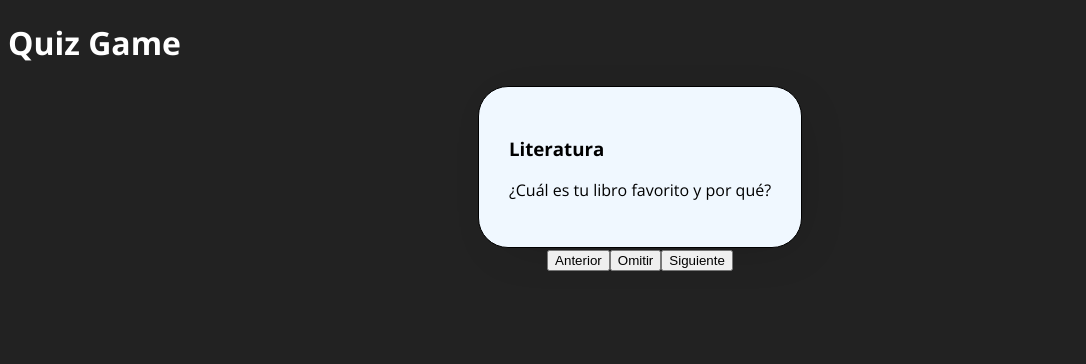
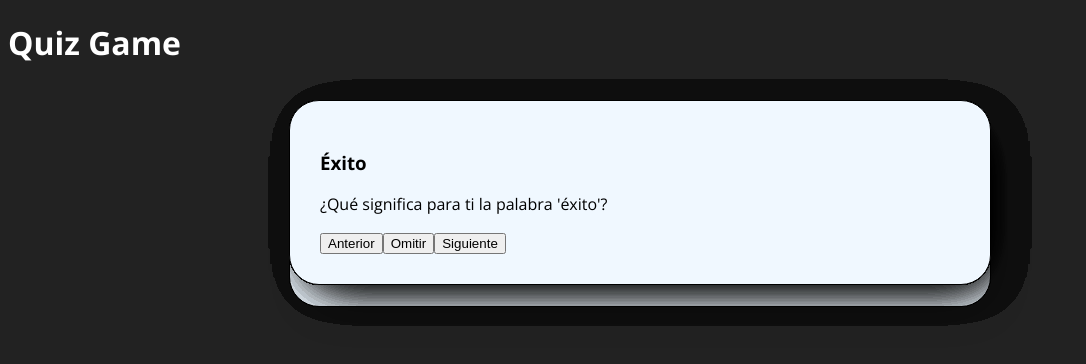
Before and after one commit to francobalich/QuizGame, a React (Vite) app: page /game in a window 1280 px wide. Shown: the top 364 px of the page, without its empty margins (0-1086 px from the left). Built offline with nearby package versions, Linux system fonts and the light colour scheme.

Commit message:
Change: Move function to cards

```diff
--- a/src/components/Card/Card.css
+++ b/src/components/Card/Card.css
@@ -7,12 +7,21 @@
   -webkit-box-shadow: 10px 10px 50px -21px rgba(0, 0, 0, 0.26);
   -moz-box-shadow: 10px 10px 50px -21px rgba(0, 0, 0, 0.26);
   color: black;
-  max-width: 800px;
+  width: 50vw;
+  min-height: 15vh;
   transition: transform ease .5s;
+  position:absolute;
+  top: 100px;
 }
 .cardToLeft{
-  transform: translateX(-50vh);
+  transform: translateX(-110vw);
 }
 .cardToRight{
-  transform: translateX(50vh);
+  transform: translateX(110vw);
 }
+.cardToBottom{
+  transform: translateY(110vh);
+}
+.hidden{
+  display: none;
+}
--- a/src/components/Card/Card.jsx
+++ b/src/components/Card/Card.jsx
@@ -1,10 +1,29 @@
+import { useState } from 'react'
 import './Card.css'
 
-export const Card = ({title="Title",text="-",animation}) => {
+export const Card = ({title="Title",text="-"}) => {
+  const [animation, setAnimation] = useState('')
+  const handlePrevius = () => {
+    setAnimation('cardToLeft')
+    setTimeout(() => {setAnimation('hidden') }, 1000)
+  }
+  const handleOmit = () => {
+    setAnimation('cardToBottom')
+    setTimeout(() => {setAnimation('hidden') }, 1000)
+  }
+  const handleNext = () => {
+    setAnimation('cardToRight')
+    setTimeout(() => {setAnimation('hidden') }, 1000)
+  }
   return (
     <div className={`card ${animation}`}>
       <h3>{title}</h3>
       <p>{text}</p>
+      <div>
+        <button onClick={handlePrevius}>Anterior</button>
+        <button onClick={handleOmit}>Omitir</button>
+        <button onClick={handleNext}>Siguiente</button>
+      </div>
     </div>
   )
 }
--- a/src/components/Game/Game.jsx
+++ b/src/components/Game/Game.jsx
@@ -4,31 +4,26 @@ import './Game.css'
 import questionData from '../../data/questions.json'
 
 export const Game = () => {
-  const [animation, setAnimation] = useState('')
-  const [questionValue, setQuestionValue] = useState([{}])
-  const handlePrevius = () => {
-    setAnimation('cardToLeft')
-    setTimeout(() => { }, 1000)
-  }
-  const handleOmit = () => {
 
-  }
-  const handleNext = () => {
-    setAnimation('cardToRight')
+  const [questions, setQuestions] = useState(<></>)
+
+  const makeCards = () => {
+    let questionList = []
+    let i = 0
+    questionData.forEach(question => {
+      questionList.push(<Card key={i} title={question.theme} text={question.question} />)
+      i++
+    });
+    return questionList
   }
   useEffect(() => {
-    setQuestionValue(questionData[0])
+    setQuestions(makeCards())
+    console.log(questions.lenght);
   }, [])
-  useEffect(() => {
-  }, [questionValue])
+
   return (
     <section className='gameContainer'>
-      <Card animation={animation} title={questionValue.theme} text={questionValue.question} />
-      <div>
-        <button onClick={handlePrevius}>Anterior</button>
-        <button onClick={handleOmit}>Omitir</button>
-        <button onClick={handleNext}>Siguiente</button>
-      </div>
+      {questions}
     </section>
   )
 }
```
